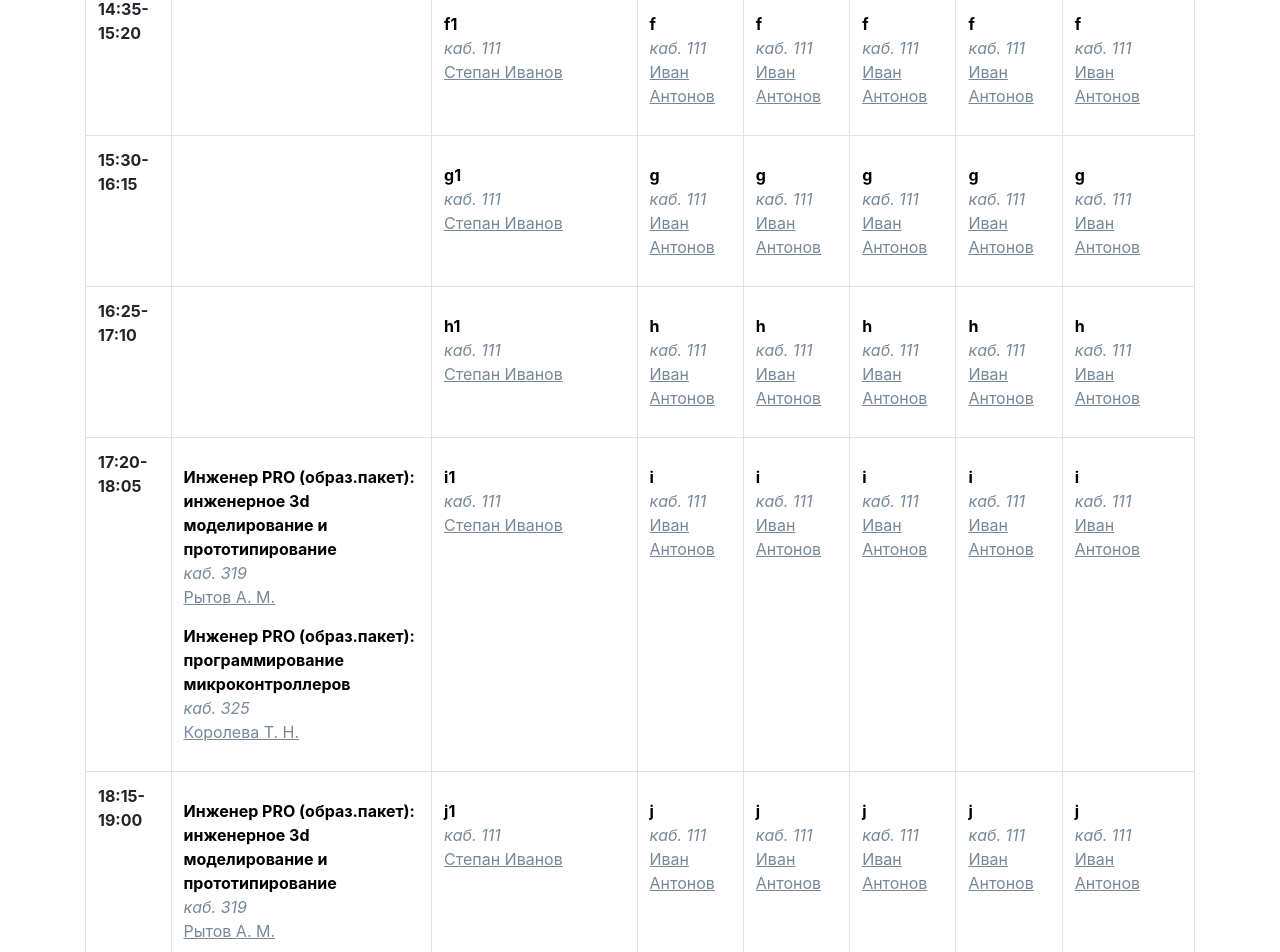
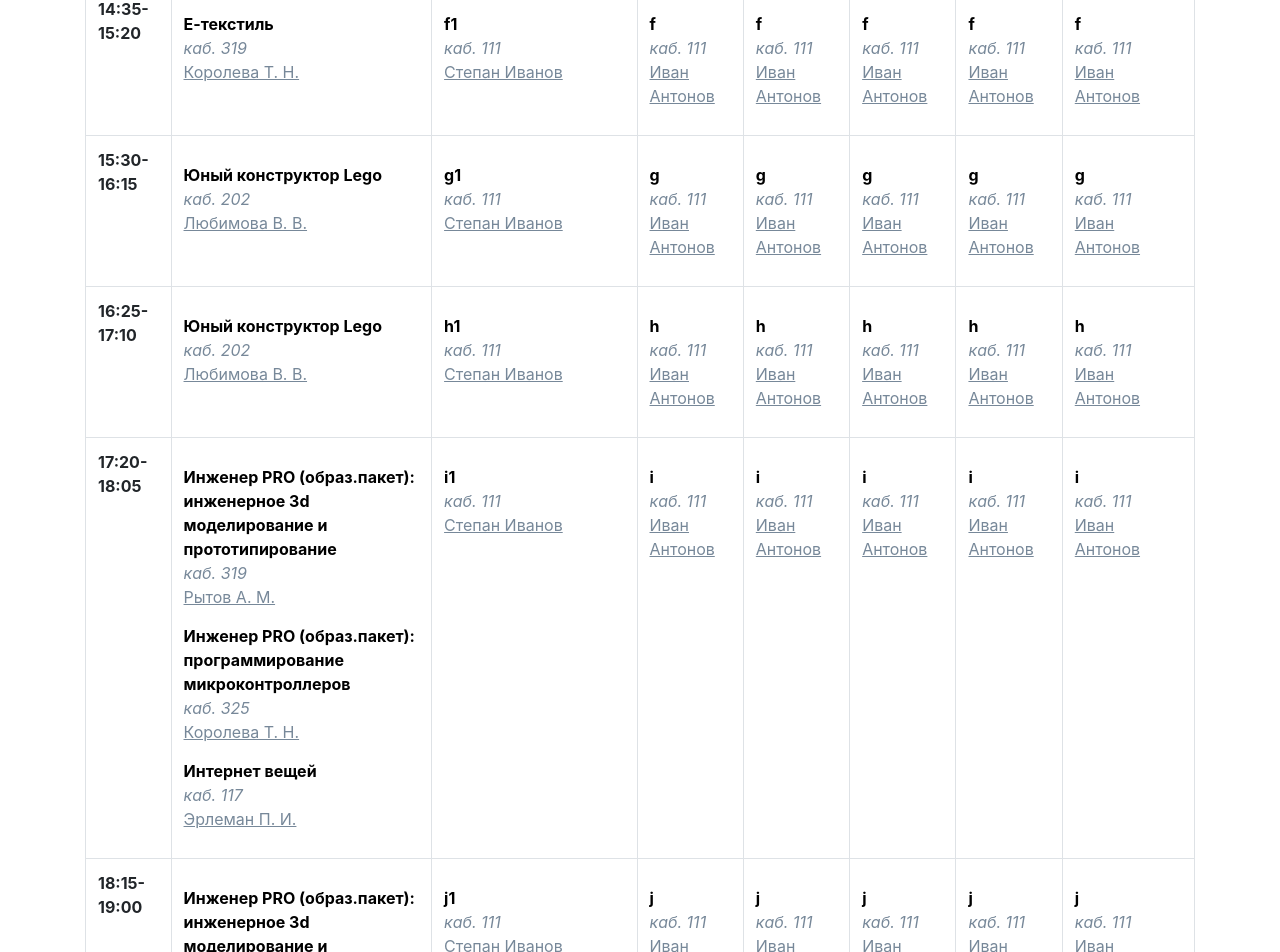
Before and after one commit to Reybandt/Vue-app, a Vue app in the folder vue-app/: page / in a window 1280 px wide. Shown: the part 1080-2032 px from the top of the page. Built offline with nearby package versions, Linux system fonts and the light colour scheme.

Commit message:
Added data to App.vue
Added some data to make monday look better

```diff
--- a/vue-app/src/App.vue
+++ b/vue-app/src/App.vue
@@ -165,7 +165,37 @@ export default {
         {
           day: [
             {
-              les: '\tИнженер PRO (образ.пакет): инженерное 3d моделирование и прототипирование',
+              les: 'Е-текстиль',
+              cab: 319,
+              prof: 'Королева Т. Н.',
+              num: 3
+            },
+            {
+              les: 'Е-текстиль',
+              cab: 319,
+              prof: 'Королева Т. Н.',
+              num: 4
+            },
+            {
+              les: 'Е-текстиль',
+              cab: 319,
+              prof: 'Королева Т. Н.',
+              num: 5
+            },
+            {
+              les: 'Юный конструктор Lego',
+              cab: 202,
+              prof: 'Любимова В. В.',
+              num: 6
+            },
+            {
+              les: 'Юный конструктор Lego',
+              cab: 202,
+              prof: 'Любимова В. В.',
+              num: 7
+            },
+            {
+              les: 'Инженер PRO (образ.пакет): инженерное 3d моделирование и прототипирование',
               cab: 319,
               prof: 'Рытов А. М.',
               num: 8
@@ -177,7 +207,13 @@ export default {
               num: 8
             },
             {
-              les: '\tИнженер PRO (образ.пакет): инженерное 3d моделирование и прототипирование',
+              les: 'Интернет вещей',
+              cab: 117,
+              prof: 'Эрлеман П. И.',
+              num: 8
+            },
+            {
+              les: 'Инженер PRO (образ.пакет): инженерное 3d моделирование и прототипирование',
               cab: 319,
               prof: 'Рытов А. М.',
               num: 9
@@ -189,7 +225,13 @@ export default {
               num: 9
             },
             {
-              les: '\tИнженер PRO (образ.пакет): инженерное 3d моделирование и прототипирование',
+              les: 'Интернет вещей',
+              cab: 117,
+              prof: 'Эрлеман П. И.',
+              num: 9
+            },
+            {
+              les: 'Инженер PRO (образ.пакет): инженерное 3d моделирование и прототипирование',
               cab: 319,
               prof: 'Рытов А. М.',
               num: 10
@@ -201,7 +243,13 @@ export default {
               num: 10
             },
             {
-              les: '\tИнженер PRO (образ.пакет): инженерное 3d моделирование и прототипирование',
+              les: 'Интернет вещей (проектная деятельность)',
+              cab: 117,
+              prof: 'Эрлеман П. И.',
+              num: 10
+            },
+            {
+              les: 'Инженер PRO (образ.пакет): инженерное 3d моделирование и прототипирование',
               cab: 319,
               prof: 'Рытов А. М.',
               num: 11
```
